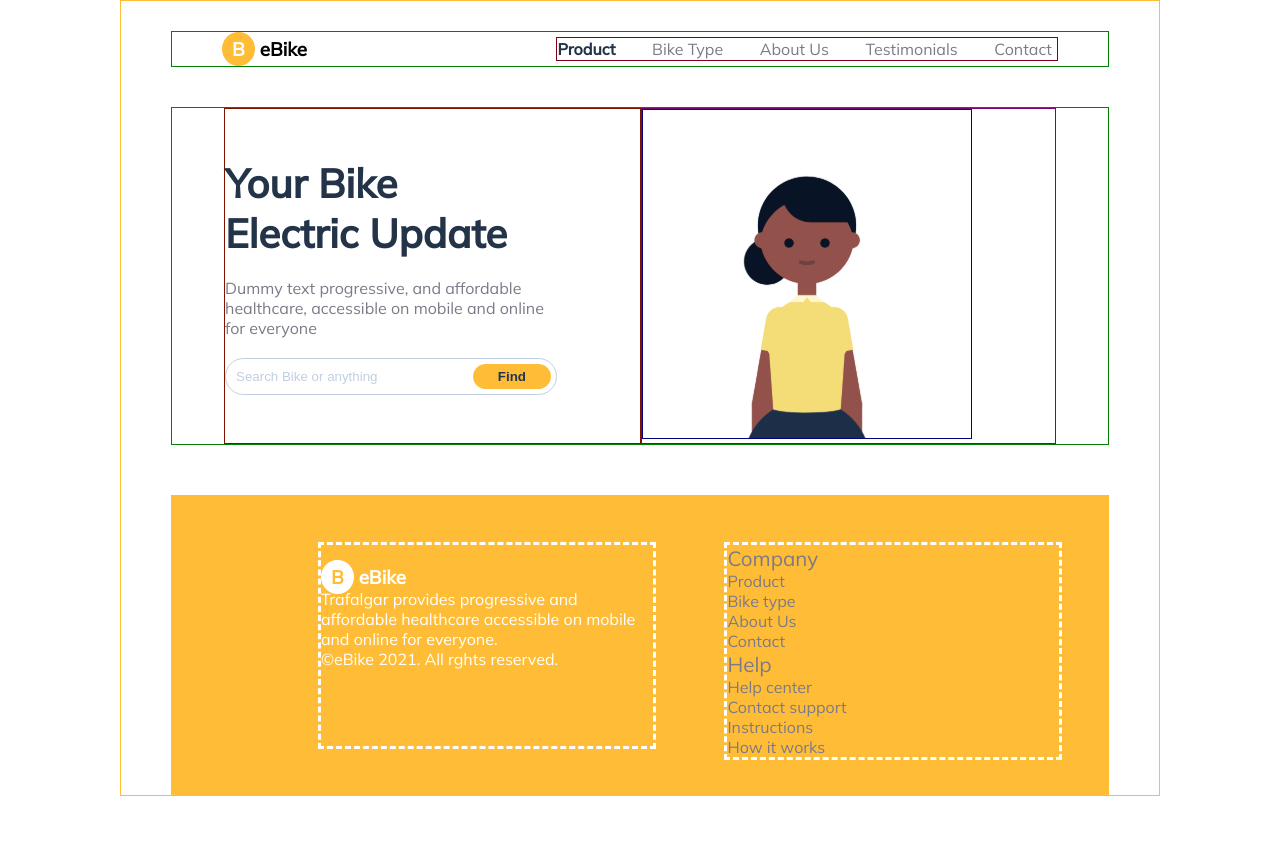
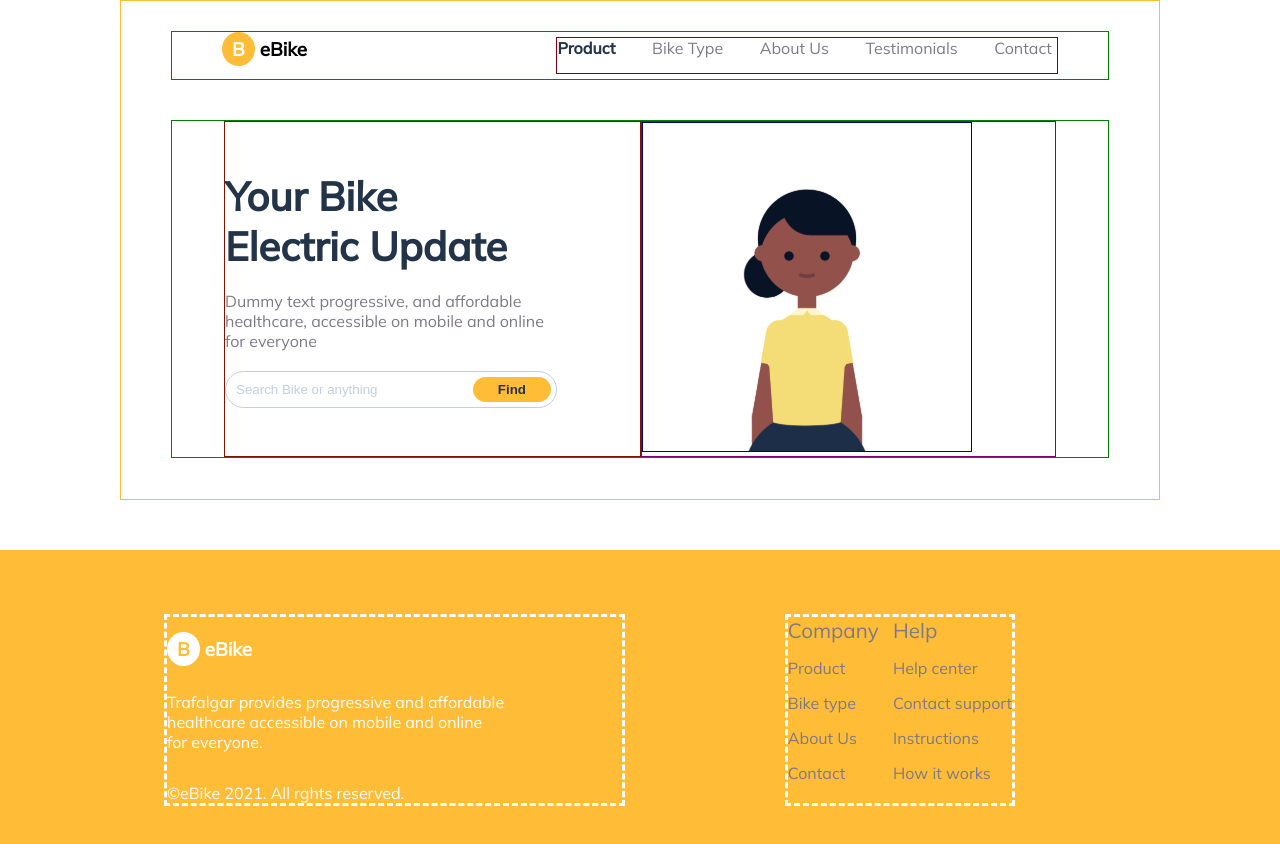
Before and after one commit to Unique-coder/ebike, a React (Create React App) app: page / in a window 1280 px wide. Shown: the top 844 px of the page. Before the commit the page ends 800 px from the top, so only its background shows below. Built offline with nearby package versions, Linux system fonts and the light colour scheme.

Commit message:
footer update stage 2

```diff
--- a/src/App.js
+++ b/src/App.js
@@ -8,8 +8,9 @@ const App = () => {
       <div className="container">
         <Navbar />
         <HeroSection />
-        <Footer />
       </div>
+
+      <Footer />
     </div>
   );
 };
--- a/src/components/Footer.css
+++ b/src/components/Footer.css
@@ -3,7 +3,7 @@
     width: 100%;
     padding: 5%;
     background-color: var(--primary);;
-    height: 300px;
+    height: 320px;
     color: #fff;
     margin-top: 50px;
 }
@@ -15,7 +15,7 @@ li {
 
 .footer-left {
 
-    display: flexbox;
+    display: flex;
     flex-direction: column;
     float: left;
     height: 100%;
@@ -29,13 +29,14 @@ li {
 
 .footer-right {
 
-    display: grid;
-    grid-column-gap: 20px;
-    grid-template-columns: auto auto;
-    grid-template-rows: auto auto auto auto auto;
-    float:right;
+    display: flex;
+    flex-direction: row;
+    justify-content: space-between;
+    float:left;
     border-style: dashed;
-    width: 40%;
+    width: 20%;
+    margin-left: 160px;
+    height: 100%;
 }
 
 .logo {
@@ -51,3 +52,12 @@ li {
 
     font-size: 20.6px;
 }
+
+ul {
+    color: #fff;
+}
+
+li {
+    margin-bottom: 15px;
+    color: #fff;
+}
--- a/src/components/Footer.jsx
+++ b/src/components/Footer.jsx
@@ -10,7 +10,7 @@ const Footer = () => {
                 </h3>
 
                 <p>
-                    Trafalgar provides progressive and affordable{'\n'} healthcare accessible on mobile and online{'\n'} for everyone.
+                    Trafalgar provides progressive and affordable <br/> healthcare accessible on mobile and online <br/> for everyone.
                 </p>
 
                 <p>
@@ -19,6 +19,8 @@ const Footer = () => {
             </div>
 
             <div className='footer-right'>
+
+                <div className='company-list'>
 
                     <ul>
                         <li>
@@ -40,6 +42,14 @@ const Footer = () => {
                         <li>
                             <a href="/">Contact</a>
                         </li>
+
+                    </ul>
+
+                </div>
+
+                <div className='help-list'>
+
+                    <ul>
 
                         <li>
                             <a href="/" className='bold-footer-link'>Help</a>
@@ -63,6 +73,7 @@ const Footer = () => {
 
                     </ul>
 
+                </div>
 
             </div>
 
```
Lines whose indentation alone changed are shown as unchanged.
